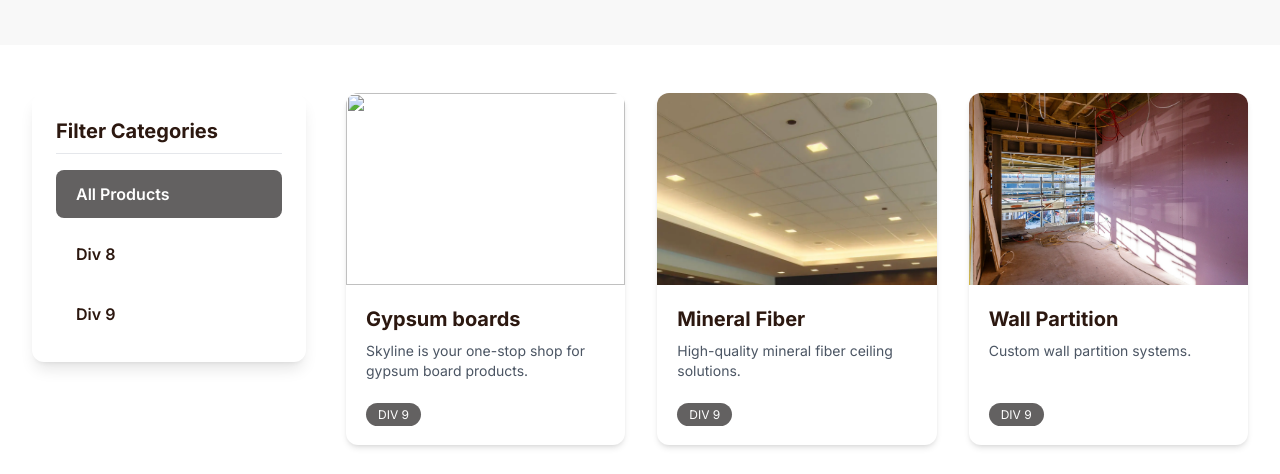
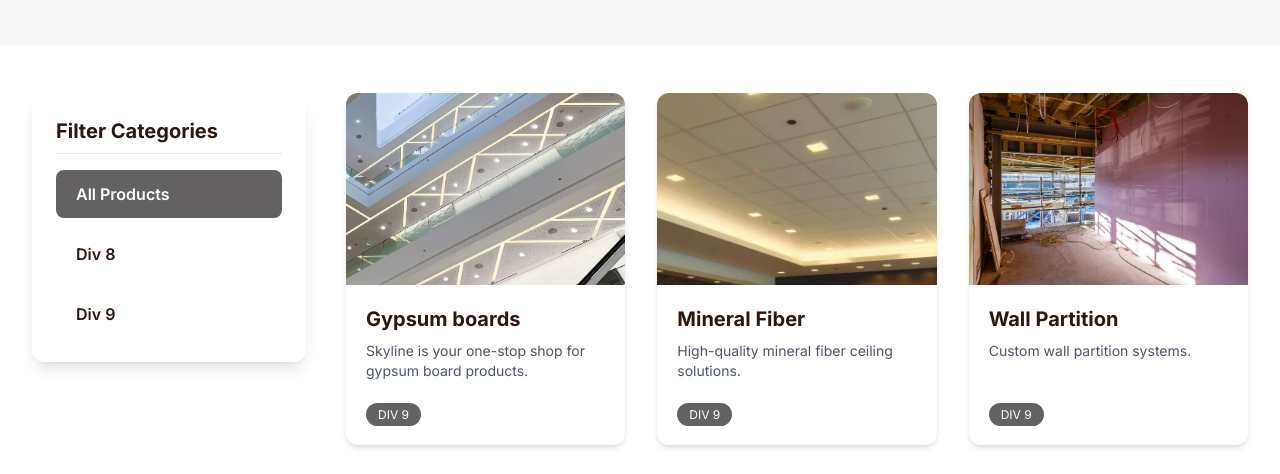
Before and after one commit to fadykl/skylineGT, a plain HTML site: page products.html in a window 1280 px wide. Shown: the part 259-733 px from the top of the page. Drawn offline with nearby package versions, Linux system fonts and the light colour scheme.

Commit message:
Update products.html

```diff
--- a/products.html
+++ b/products.html
@@ -157,7 +157,7 @@
 const productData = [
     {
         name: "Gypsum boards",
-        img: "resources/gypsum1.png",
+        img: "resources/gypsum1.jpg",
         short_desc: "Skyline is your one-stop shop for gypsum board products.",
         category: "Div 9"
     },
```
